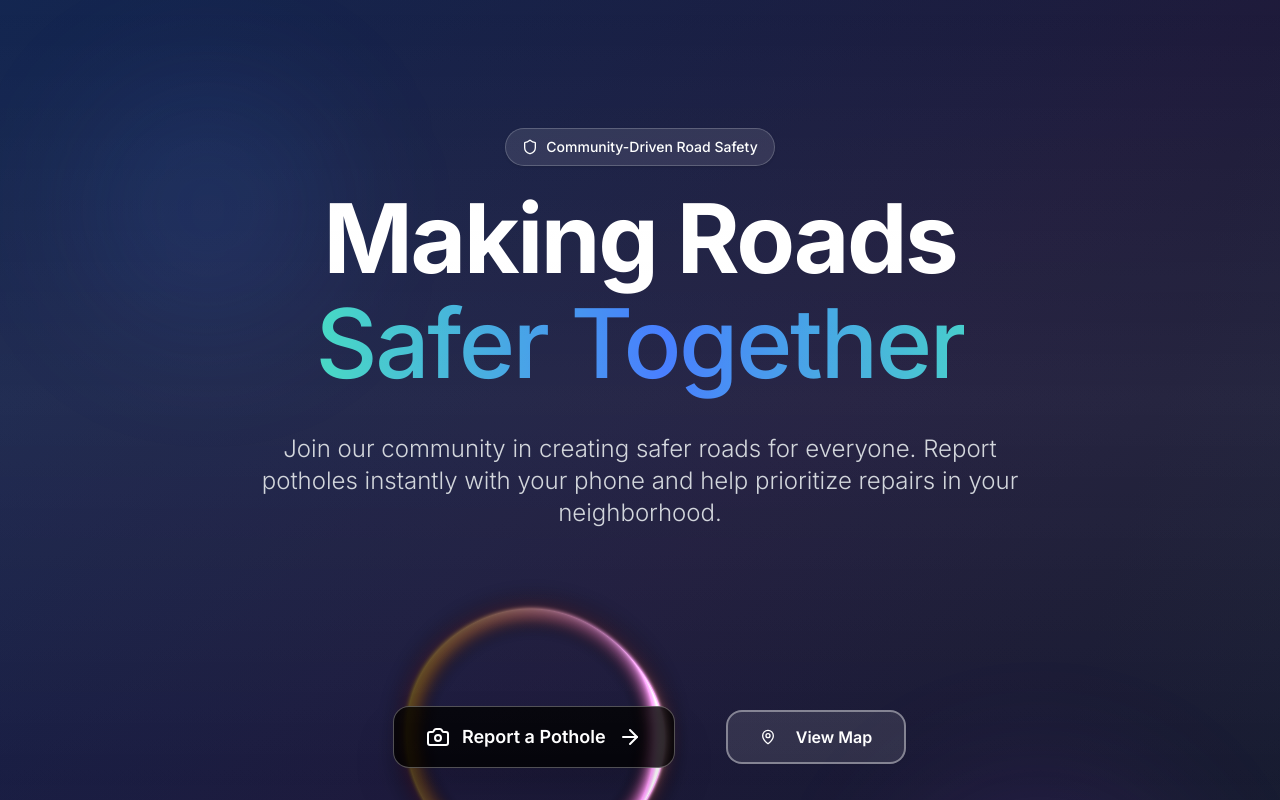
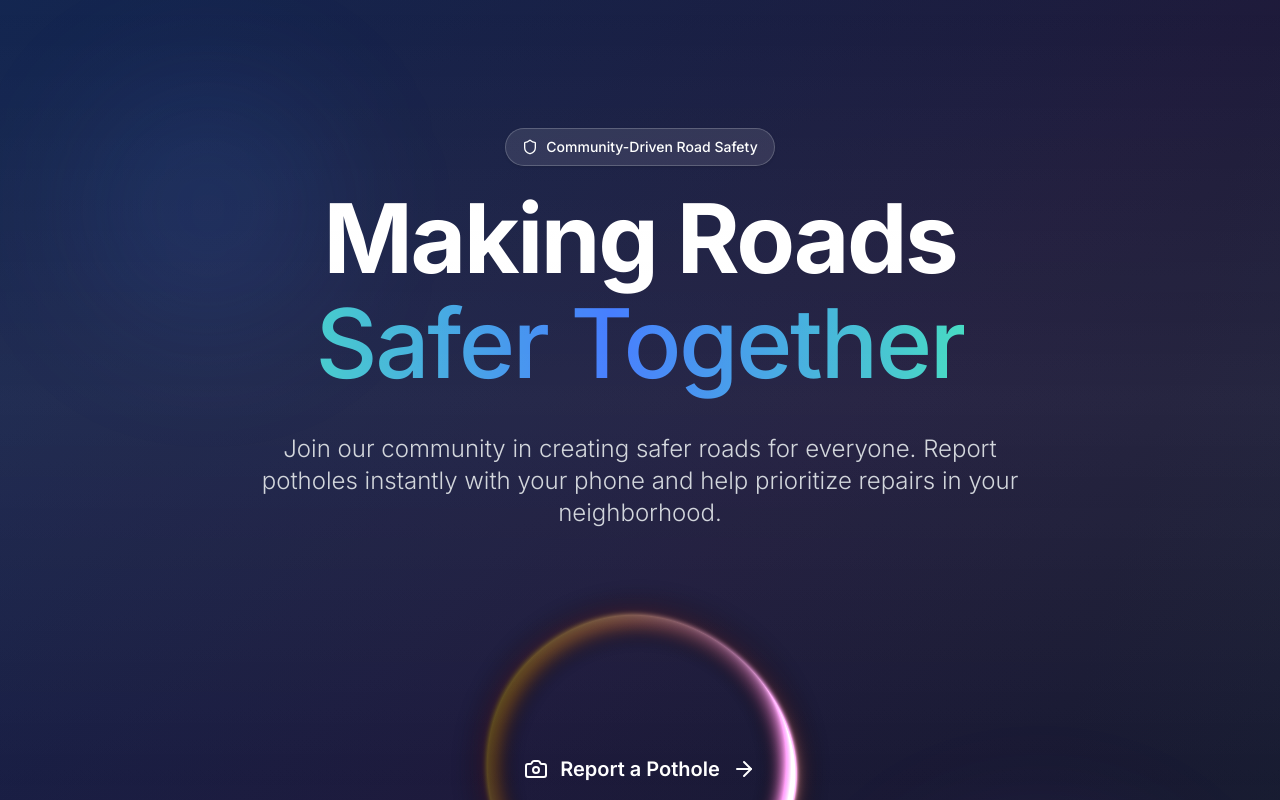
Before and after one commit to sandeshskammath/pothole-reporter, a Next.js app: page / in a window 1280 px wide. Shown: the top 800 px of the page. Built offline with nearby package versions, Linux system fonts and the light colour scheme.

Commit message:
Update page.tsx

```diff
--- a/src/app/page.tsx
+++ b/src/app/page.tsx
@@ -90,29 +90,27 @@ export default function Home() {
               </p>
             </div>
 
-            <div className="animate-fade-in-up animation-delay-200 flex flex-col sm:flex-row gap-8 justify-center items-center">
-              {/* Orb with CTA Inside */}
-              <div className="relative w-80 h-80 flex items-center justify-center">
+            <div className="animate-fade-in-up animation-delay-200 flex justify-center">
+              {/* Centered Orb with CTA Inside */}
+              <div className="relative w-96 h-96 flex items-center justify-center">
                 <Orb
                   hue={240}
                   hoverIntensity={0.4}
                   rotateOnHover={true}
                   forceHoverState={false}
                 />
-                {/* CTA overlaid on the orb */}
-                <Link href="/report" className="absolute inset-0 flex items-center justify-center z-10">
-                  <div className="bg-black/80 backdrop-blur-sm px-8 py-4 rounded-2xl border border-white/30 hover:bg-black/90 transition-all duration-300 shadow-2xl">
-                    <div className="flex items-center text-white font-semibold text-lg">
-                      <Camera className="mr-3 h-6 w-6" />
-                      Report a Pothole
-                      <ArrowRight className="ml-3 h-6 w-6" />
-                    </div>
+                {/* CTA overlaid on the orb - clean text with cursor */}
+                <Link href="/report" className="absolute inset-0 flex items-center justify-center z-10 cursor-pointer group">
+                  <div className="flex items-center text-white font-semibold text-xl transition-all duration-300 group-hover:scale-105">
+                    <Camera className="mr-3 h-6 w-6 group-hover:text-blue-300 transition-colors" />
+                    <span className="group-hover:text-blue-100 transition-colors">Report a Pothole</span>
+                    <ArrowRight className="ml-3 h-6 w-6 group-hover:text-blue-300 transition-colors group-hover:translate-x-1" />
                   </div>
                 </Link>
               </div>
 
-              {/* View Map Button */}
-              <Button
+              {/* View Map Button - Commented out for now */}
+              {/* <Button
                 variant="outline"
                 size="lg"
                 className="border-2 border-white/40 text-white hover:bg-white/20 hover:text-white font-semibold px-8 py-4 rounded-2xl backdrop-blur-sm transition-all duration-300 bg-white/10 h-[54px] flex items-center justify-center text-base"
@@ -120,7 +118,7 @@ export default function Home() {
               >
                 <MapPin className="mr-3 h-5 w-5" />
                 View Map
-              </Button>
+              </Button> */}
             </div>
 
             {/* Impact Stats */}
```
